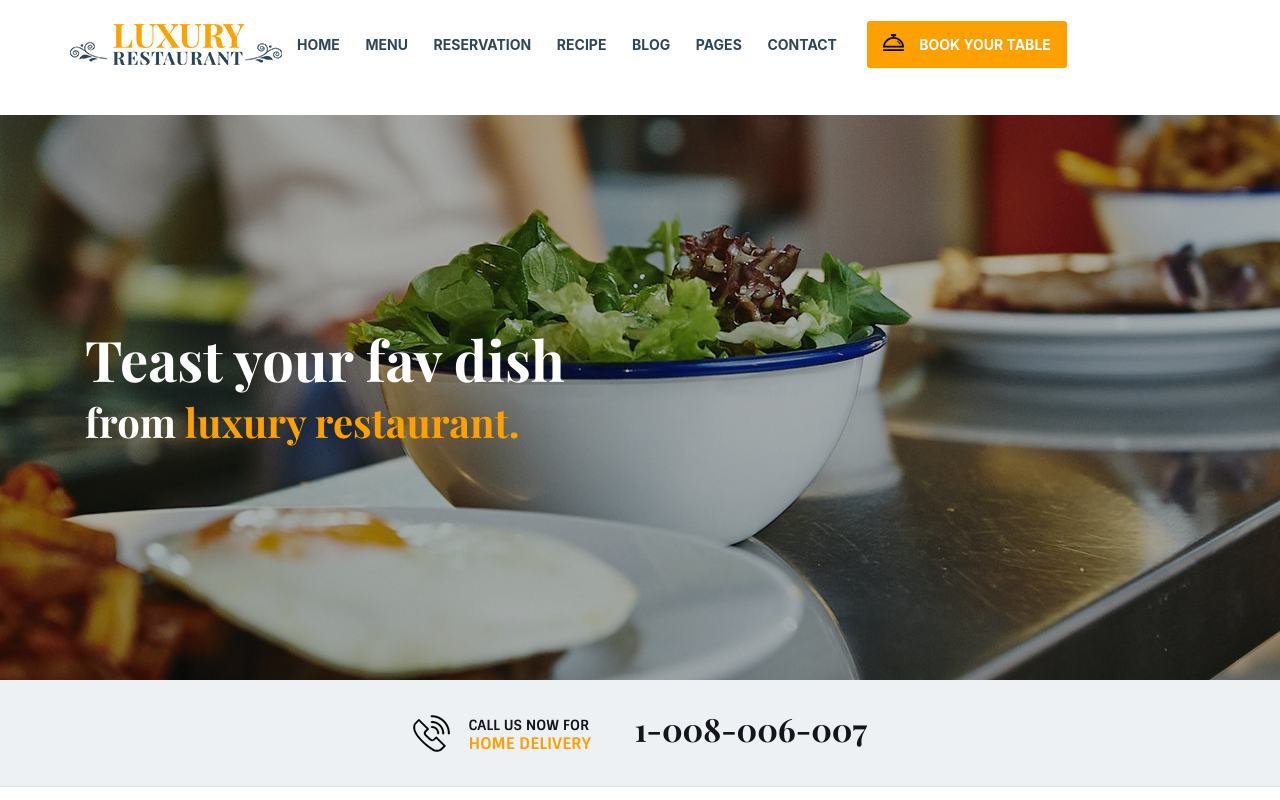
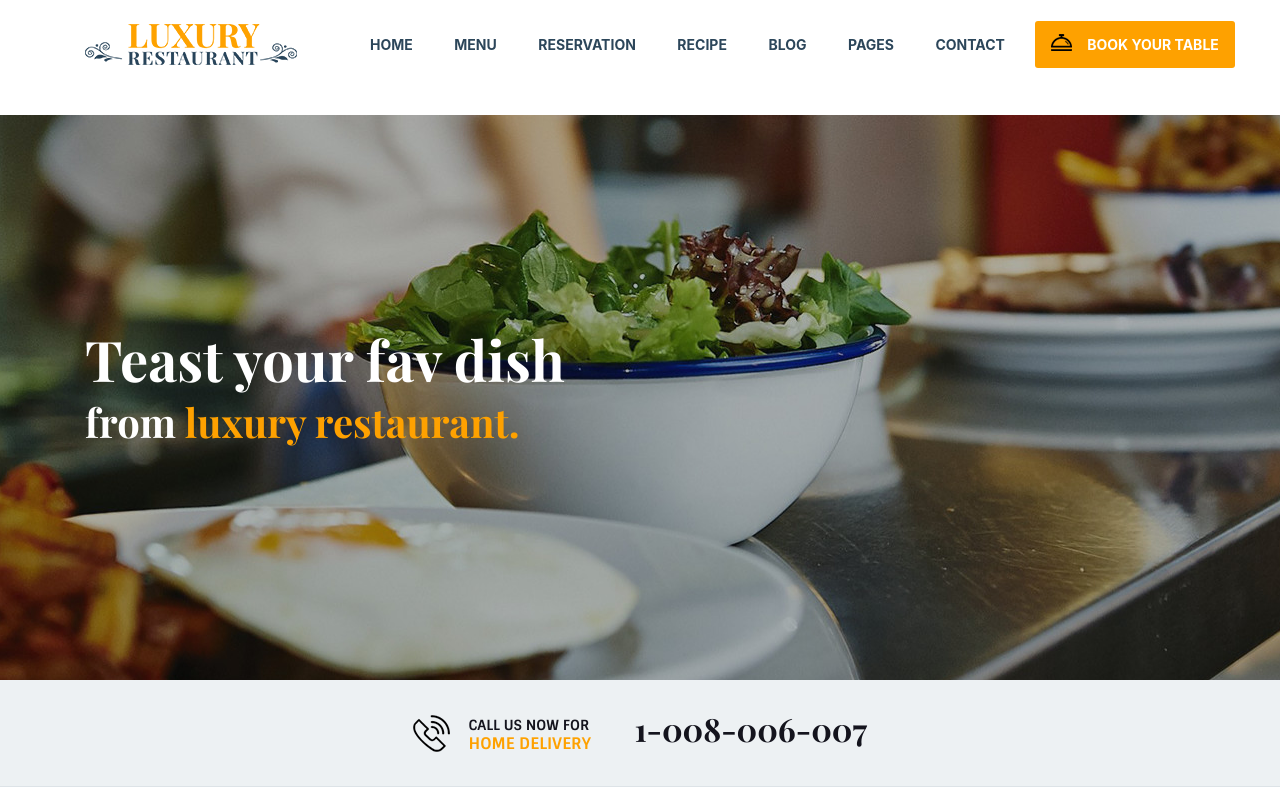
Before and after one commit to seb510/Resturan, a plain HTML site: page index.html in a window 1280 px wide. Shown: the top 800 px of the page. Drawn offline with nearby package versions, Linux system fonts and the light colour scheme.

Commit message:
small update

```diff
--- a/css/style.css
+++ b/css/style.css
@@ -1,3 +1,9 @@
+.wrapper {
+    position: relative;
+    overflow: hidden;
+    min-height: 100vh;
+}
+
 body {
     font-family: 'Sintony', sans-serif;
     color: #7d8287;
@@ -319,7 +325,6 @@ p{
     .logo{
         display: block;
         margin-left: 75px;
-
     }
 
     .menu{
@@ -365,7 +370,7 @@ p{
     .food{
         margin-bottom: 0;
         margin-top: 20px;
-        width: 120%;
+        width: 100%;
     }
 
     .food__desc{
--- a/index.html
+++ b/index.html
@@ -13,16 +13,17 @@
     <link rel="stylesheet" href="css/animate.css">
 </head>
 <body>
+    <div class="wrapper">
         <header class="header" id="header">
             <div class="main-header">
                 <div class="container">
                     <div class="row">
                         <!--делаем шапку  ЛОГО-->
-                    <div class="col-lg3">
-                        <img class=" logo animated fadeInLeft" src="img/logo.png" alt="">
+                        <div class="col-lg-3">
+                            <img class="logo animated fadeInLeft" src="img/logo.png" alt="">
                         </div>
                         <!--МЕНЮ-->
-                    <div class="col-lg-6">
+                        <div class="col-lg-7">
                             <nav>
                                 <ul class="menu d-flex justify-content-between animated fadeInDown">
                                     <li class="menu__item">
@@ -50,7 +51,7 @@
                             </nav>
                             <!--делаем КНОПКУ в шапке-->
                         </div>
-                    <div class="col-lg-3">
+                        <div class="col-lg-2">
                             <button class="book cta d-flex justify-content-center animated fadeInRight">
                                 <span class="book_icon"></span>
                                 Book your table
@@ -77,6 +78,7 @@
                 </div>
             </div>
         </header>
+        <div class="main">
               <!--Вторую секцию  стелефоном-->
     <section class="call" id="call">
         <div class="container">
@@ -206,6 +208,7 @@
         </div>
     </section>
 
+
     <footer id="footer" class="footer">
         <div class="container">
             <div class="row">
@@ -239,6 +242,8 @@
         </div>
     </footer>
 
+        </div>
+    </div>
     <script src="js/main.js"></script>
     <script src="js/bootstrap.min.js"></script>
 
```
Lines whose indentation alone changed are shown as unchanged.
